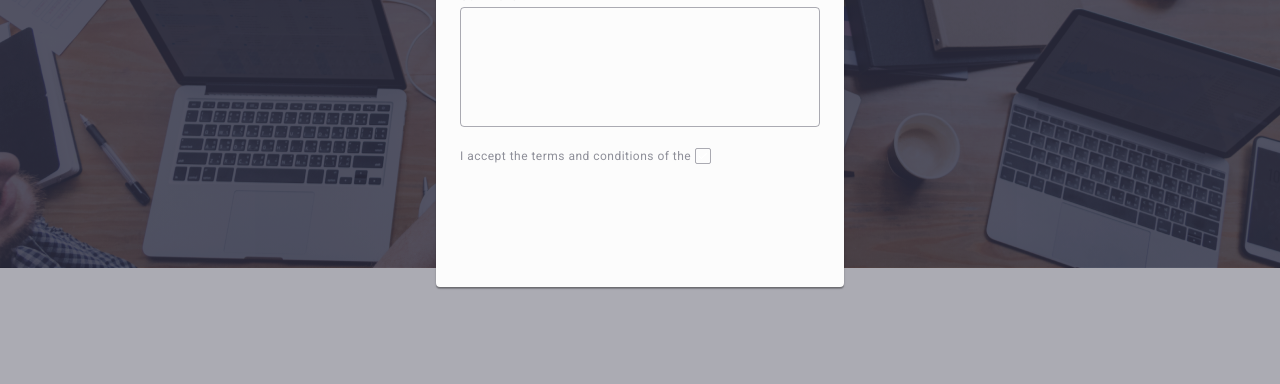
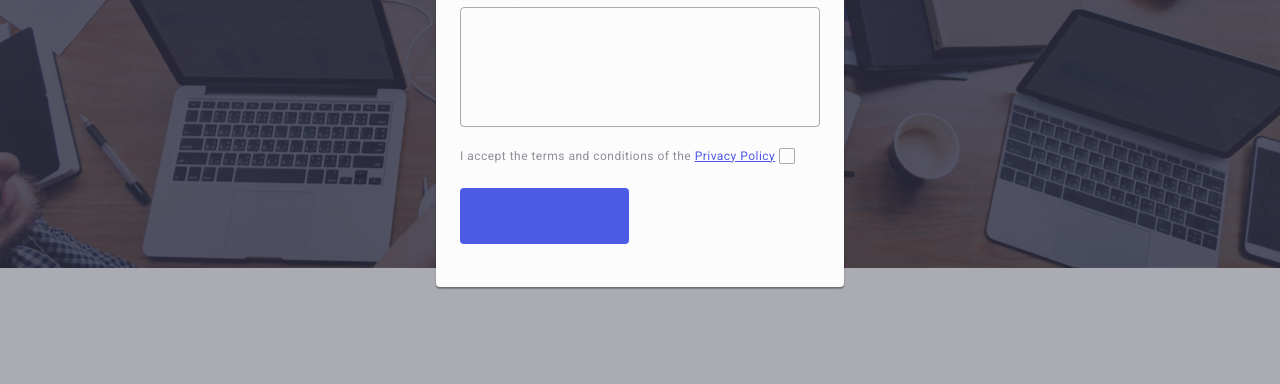
Before and after one commit to turus090/goit-markup-hw-05, a plain HTML site: page index.html in a window 1280 px wide. Both pictures are taken after a click on the button "Order Service". Shown: the part 405-789 px from the top of the page. Drawn offline with nearby package versions, Linux system fonts and the light colour scheme.

Commit message:
modal check

```diff
--- a/css/styles.css
+++ b/css/styles.css
@@ -965,3 +965,31 @@ color: var(--white);
 .modal_form_wrapper_check_input:checked + label > svg {
   fill: var(--cloud);
 }
+
+.modal_form_wrapper_check_input:checked + label > span {
+  background-color: #404bbf;
+  border: none;
+  fill: #f4f4fd;
+}
+
+.modal_form_wrapper_check_label-link{
+  color: var(--iris);
+}
+
+.btn_check{
+  display: block;
+  border-radius: 4px;
+  cursor: pointer;
+  min-width: 169px;
+  height: 56px;
+  font-family: "Roboto", sans-serif ;
+  font-size: 16px;
+  font-weight: 500;
+  line-height: 1.5;
+  letter-spacing: 0.04em;
+  color: #FFFFFF;
+  background-color: #4D5AE5;
+  transition: background-color 250ms cubic-bezier(0.4, 0, 0.2, 1);
+  border: none;
+
+}
--- a/index.html
+++ b/index.html
@@ -442,7 +442,9 @@
           <div class="modal_form_wrapper_check">
             <input class="modal_form_wrapper_check_input visually-hidden" value="true" type="checkbox" name="user-privacy" id="user-privacy" />
           <label class="modal_form_wrapper_check_label" for="user-privacy">
-            I accept the terms and conditions of the <span class="modal_form_wrapper_check_label_span">
+            I accept the terms and conditions of the
+            <a href="#" class="modal_form_wrapper_check_label-link"> Privacy Policy</a>
+            <span class="modal_form_wrapper_check_label_span">
           <svg class="modal_form_wrapper_check_label_span_icon" width="10" height="8">
           <use href="./images/icons.svg#icon-check"></use>
           </svg>
@@ -450,6 +452,7 @@
           </label>
 
           </div>
+          <button type="button" class="btn_check"></button>
 
       </form>
     </div>
```
